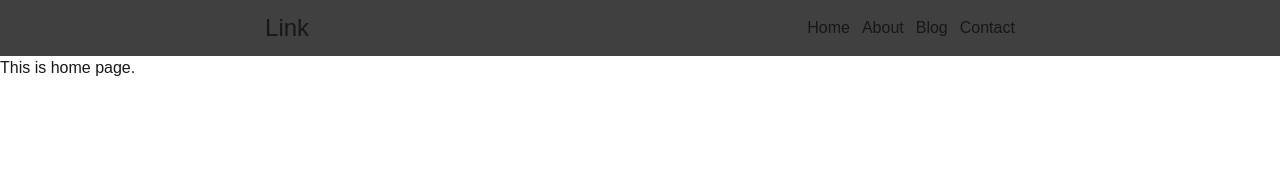
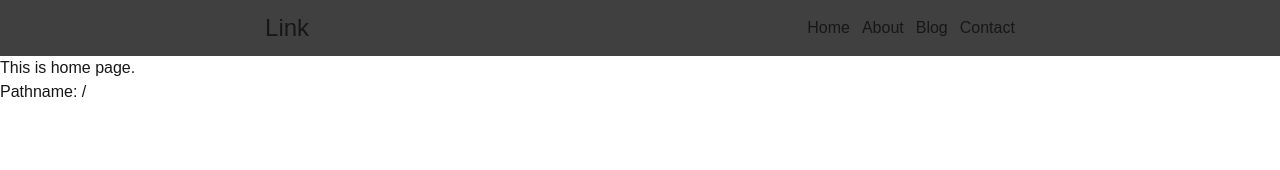
Before and after one commit to SohanAchhami54/Nextjs_Series, a Next.js app in the folder linknav/: page / in a window 1280 px wide. Shown: the top 170 px of the page. Built offline with nearby package versions, Linux system fonts and the light colour scheme.

Commit message:
feat(pathname): add usePathname hook to current url path user is on

```diff
--- a/linknav/src/app/page.js
+++ b/linknav/src/app/page.js
@@ -1,9 +1,14 @@
+'use client'
+import Counter from '@/components/Counter'
+import { usePathname } from 'next/navigation'
 import React from 'react'
 
 const page = () => {
+  const pathname=usePathname()
   return (
     <div>
        <h1>This is home page.</h1>
+       <h1>Pathname: {pathname} </h1>
     </div>
   )
 }
```
